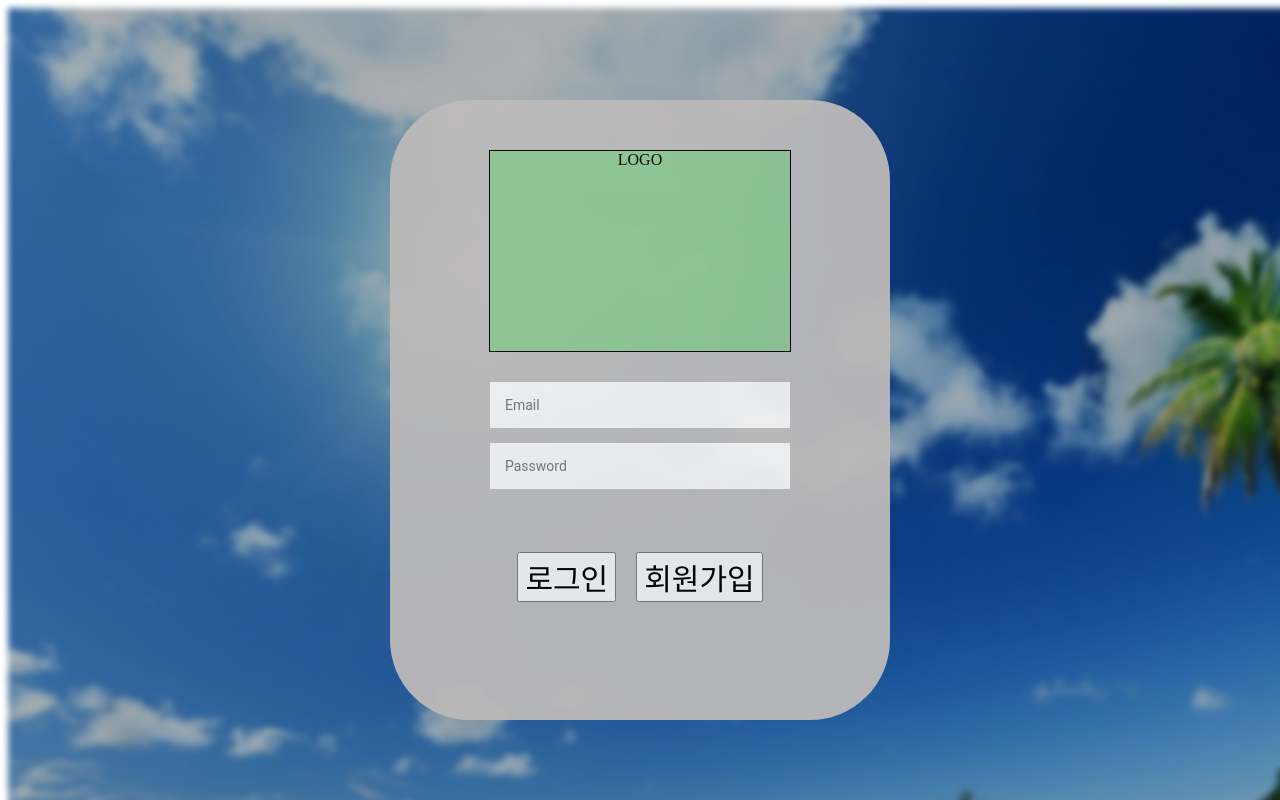
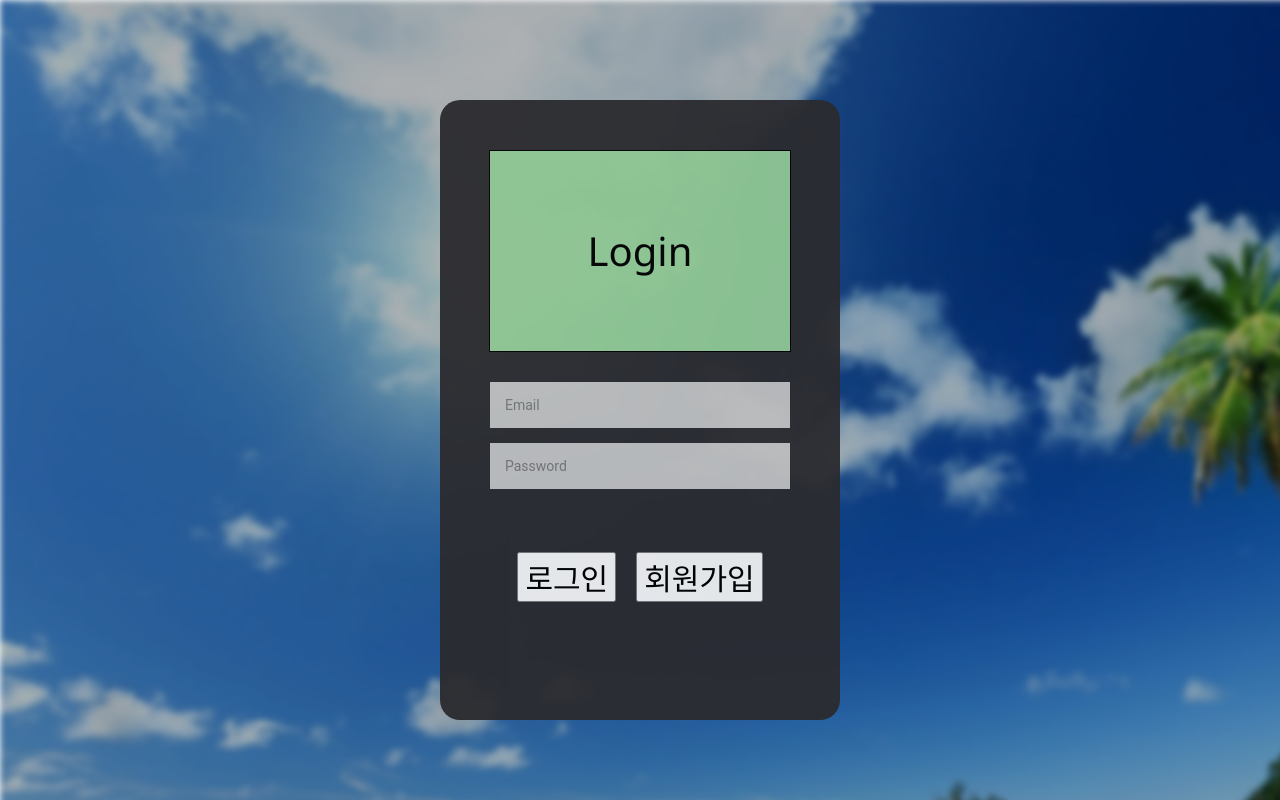
Before and after one commit to gippleup/nolgosip-client, a React (Create React App) app: page /login in a window 1280 px wide. Shown: the top 800 px of the page. Built offline with nearby package versions, Linux system fonts and the light colour scheme.

Commit message:
ing style, done components working

```diff
--- a/src/components/Login.js
+++ b/src/components/Login.js
@@ -71,7 +71,7 @@ class Login extends React.Component {
     return (
       <div className="Login">
         <div className="loginLogo">
-          <span className="loginLogoImage">LOGO</span>
+          Login
         </div>
         <div className="loginInputContainer">
           <div className="loginEmail">
--- a/src/components/MenuBar.js
+++ b/src/components/MenuBar.js
@@ -97,7 +97,8 @@ const MenuBar = (props) => {
   }
   return (
     <div className="menuBar">
-      <div className="menuBarLogo">LOGO</div>
+      <div className="menuBarLogo">NOLGOSHIP</div>
+      <div className="marginBetweenLogo"></div>
       <button className="mainButton" type="button" onClick={toMain}>메인화면</button>
       <button className="myPageButton" type="button" onClick={toMypage}>마이페이지</button>
       {button}
--- a/src/components/VacationManager.js
+++ b/src/components/VacationManager.js
@@ -20,11 +20,11 @@ const VacationManager = (props) => {
     <div className="VacationManager">
       <div className="notApprovedVacations">
         {notApprovedVacationList.map((vacationData) => (
-          <VacationEntry vacation={vacationData} key={vacationData.email} />))}
+          <VacationEntry vacation={vacationData} key={vacationData.id} />))}
       </div>
       <div className="approvedVacations">
         {approvedVacationList.map((vacationData) => (
-          <VacationEntry vacation={vacationData} key={vacationData.email} />))}
+          <VacationEntry vacation={vacationData} key={vacationData.id} />))}
       </div>
     </div>
   );
--- a/src/style/App.css
+++ b/src/style/App.css
@@ -1,6 +1,8 @@
 .App {
   text-align: center;
 }
+
+body { margin:0; }
 
 .App-logo {
   height: 40vmin;
--- a/src/style/Login.css
+++ b/src/style/Login.css
@@ -7,11 +7,11 @@
 
 .Login {
     padding-top: 20px;
-    border-radius: 80px;
-    width : 500px;
+    border-radius: 20px;
+    width : 400px;
     height: 600px;
     margin: 0px auto;
-    background-color: #bcbaba;
+    background-color: #2b2b2f;
     opacity: 0.95;
     z-index: 5;
     position: absolute;
@@ -26,7 +26,10 @@
     width : 300px;
     margin : 30px auto;
     text-align: center;
+    line-height: 200px;
     background-color: #8fc693;
+    font-size:40px;
+    font-family: 'Segoe UI', Tahoma, Geneva, Verdana, sans-serif;
 }
 
 .loginLogoImage{
@@ -42,7 +45,7 @@
 .loginEmailInput {
     font-family: "Roboto", sans-serif;
     outline: 0;
-    background: #f2f2f2;
+    background: #bdbdbd;
     width: 100%;
     border: 0;
     margin: 0 0 15px;
@@ -54,7 +57,7 @@
 .loginPasswordInput {
     font-family: "Roboto", sans-serif;
     outline: 0;
-    background: #f2f2f2;
+    background: #bdbdbd;
     width: 100%;
     border: 0;
     margin: 0 0 15px;
--- a/src/style/MenuBar.css
+++ b/src/style/MenuBar.css
@@ -1,7 +1,7 @@
 .menuBar {
     border: 1px solid black;
     width: 300px;
-    height: 1000px;
+    height: 970px;
     float: left;
 }
 
@@ -10,7 +10,10 @@
     height: 100px;
     font-size: 30px;
 }
-
+.marginBetweenLogo {
+    width: 300px;
+    height: 600px;
+}
 .mainButton {
     width: 300px;
     font-size: 40px;
--- a/src/style/SignUp.css
+++ b/src/style/SignUp.css
@@ -7,12 +7,12 @@
 .SignUp {
     border : 1px black;
     padding-top: 20px;
-    border-radius: 80px;
+    border-radius: 20px;
     width : 450px;
     height: 500px;
     margin: 100px auto;
     opacity: 0.95;
-    background-color: #bcbaba;
+    background-color: #ffffff;
     opacity: 0.95;
     z-index: 5;
     position: absolute;
```
